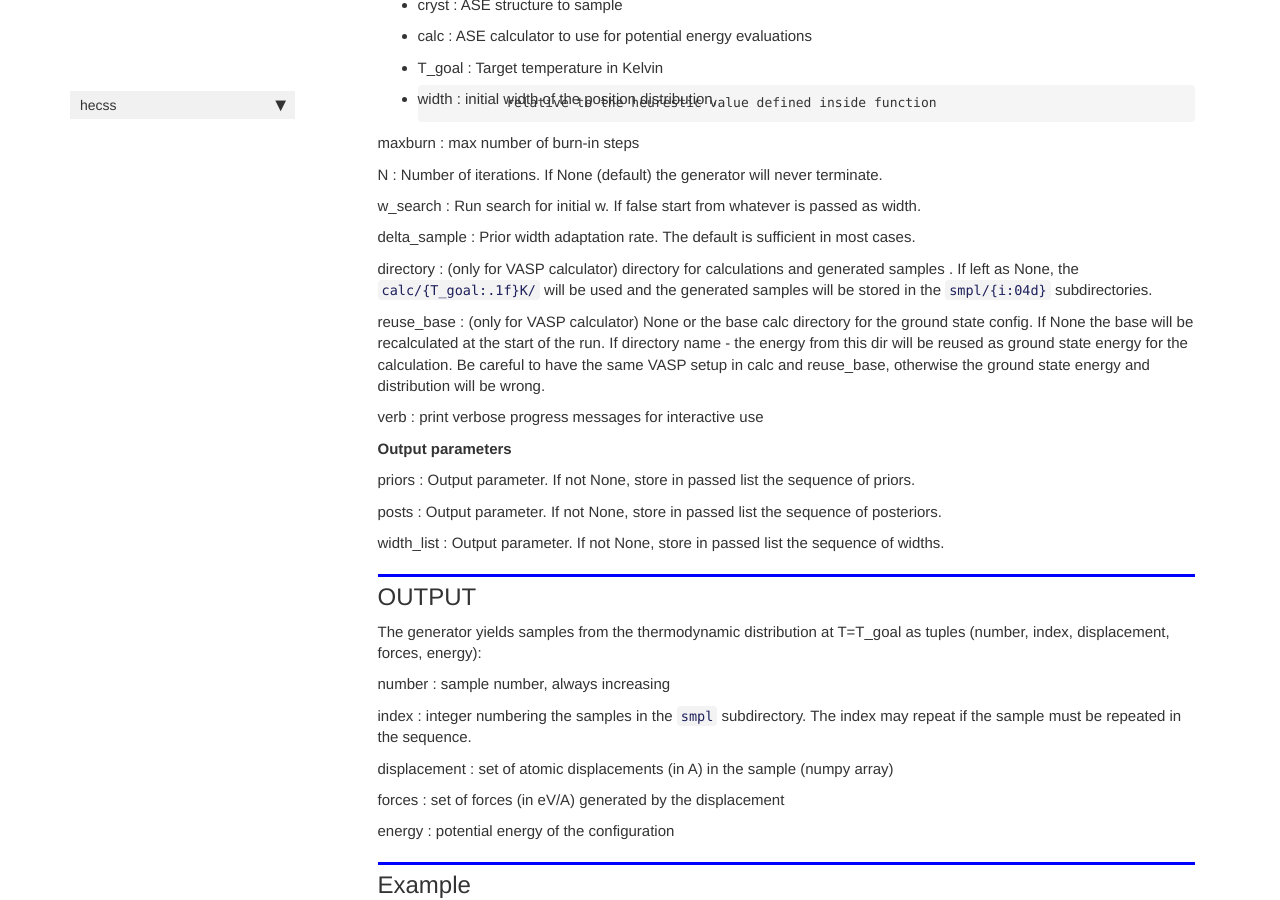
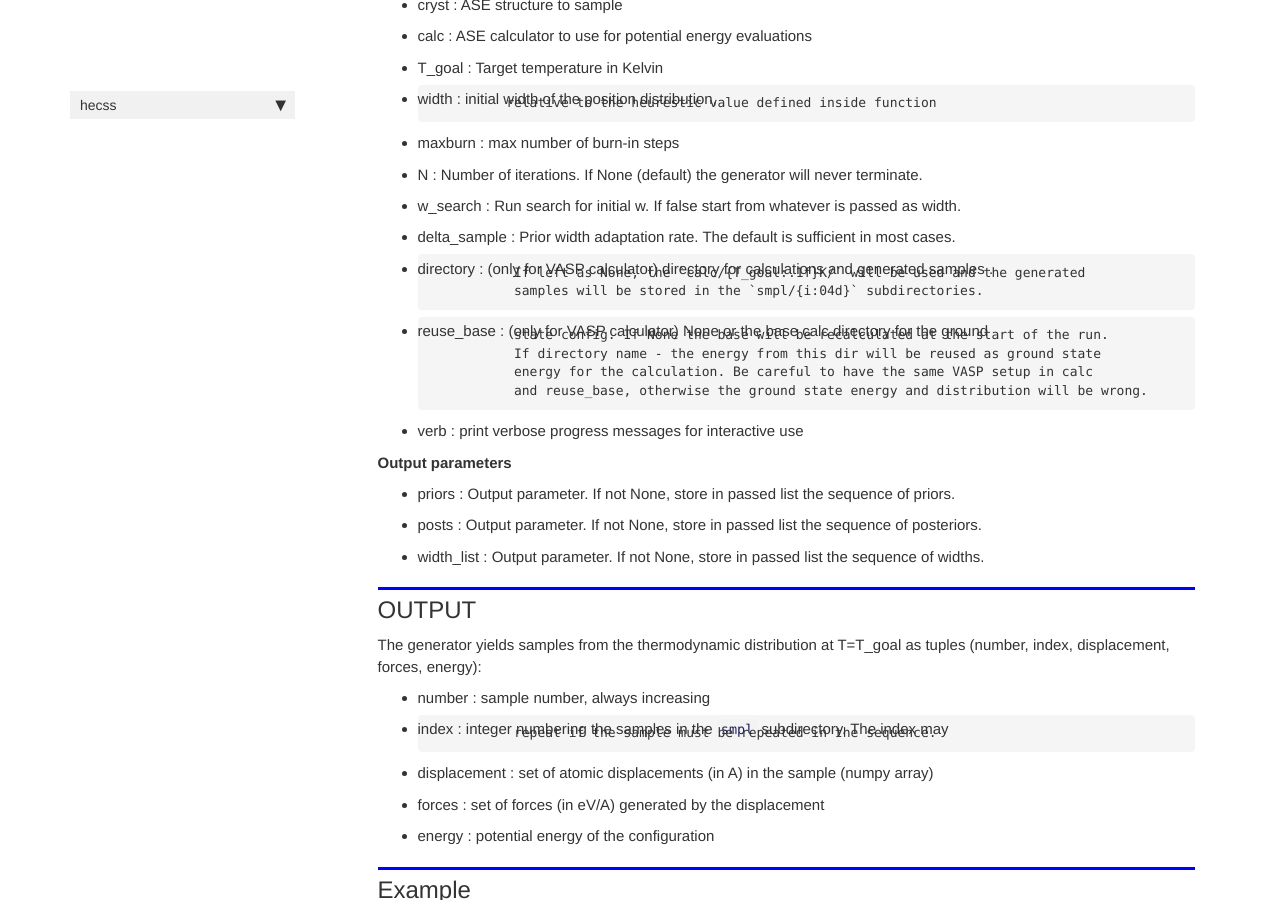
Before and after one commit to jochym/hecss, a Jekyll site: the page built from docs/core.html, in a window 1280 px wide and 900 px high, scrolled down 1668 px. Built offline with Jekyll 4.4.1, drawn with Linux system fonts in a browser that asks for light colours; nearby versions of some CDN libraries; comment, search, counter and statistics services are not loaded.

Commit message:
Try different formatting

```diff
--- a/docs/core.html
+++ b/docs/core.html
@@ -200,32 +200,39 @@ The state is preserved until the .close() method is called.</p>
 <li>width        : initial width of the position distribution,
 <pre><code>        relative to the heurestic value defined inside function</code></pre>
 </li>
+<li>maxburn      : max number of burn-in steps</li>
+<li>N            : Number of iterations. If None (default) the generator will never terminate.</li>
+<li>w_search     : Run search for initial w. If false start from whatever is passed as width.</li>
+<li>delta_sample : Prior width adaptation rate. The default is sufficient in most cases.</li>
+<li>directory    : (only for VASP calculator) directory for calculations and generated samples .
+<pre><code>         If left as None, the `calc/{T_goal:.1f}K/` will be used and the generated
+         samples will be stored in the `smpl/{i:04d}` subdirectories.</code></pre>
+</li>
+<li>reuse_base   : (only for VASP calculator) None or the base calc directory for the ground
+<pre><code>         state config. If None the base will be recalculated at the start of the run.
+         If directory name - the energy from this dir will be reused as ground state
+         energy for the calculation. Be careful to have the same VASP setup in calc
+         and reuse_base, otherwise the ground state energy and distribution will be wrong.</code></pre>
+</li>
+<li>verb         : print verbose progress messages for interactive use</li>
 </ul>
-<p>maxburn      : max number of burn-in steps</p>
-<p>N            : Number of iterations. If None (default) the generator will never terminate.</p>
-<p>w_search     : Run search for initial w. If false start from whatever is passed as width.</p>
-<p>delta_sample : Prior width adaptation rate. The default is sufficient in most cases.</p>
-<p>directory    : (only for VASP calculator) directory for calculations and generated samples .
-               If left as None, the <code>calc/{T_goal:.1f}K/</code> will be used and the generated
-               samples will be stored in the <code>smpl/{i:04d}</code> subdirectories.</p>
-<p>reuse_base   : (only for VASP calculator) None or the base calc directory for the ground
-               state config. If None the base will be recalculated at the start of the run.
-               If directory name - the energy from this dir will be reused as ground state
-               energy for the calculation. Be careful to have the same VASP setup in calc
-               and reuse_base, otherwise the ground state energy and distribution will be wrong.</p>
-<p>verb         : print verbose progress messages for interactive use</p>
 <p><strong>Output parameters</strong></p>
-<p>priors     : Output parameter. If not None, store in passed list the sequence of priors.</p>
-<p>posts      : Output parameter. If not None, store in passed list the sequence of posteriors.</p>
-<p>width_list : Output parameter. If not None, store in passed list the sequence of widths.</p>
+<ul>
+<li>priors     : Output parameter. If not None, store in passed list the sequence of priors.</li>
+<li>posts      : Output parameter. If not None, store in passed list the sequence of posteriors.</li>
+<li>width_list : Output parameter. If not None, store in passed list the sequence of widths.</li>
+</ul>
 <h2 id="OUTPUT">OUTPUT<a class="anchor-link" href="#OUTPUT"> </a></h2><p>The generator yields samples from the thermodynamic distribution at T=T_goal as tuples
 (number, index, displacement, forces, energy):</p>
-<p>number       : sample number, always increasing</p>
-<p>index        : integer numbering the samples in the <code>smpl</code> subdirectory. The index may
-               repeat if the sample must be repeated in the sequence.</p>
-<p>displacement : set of atomic displacements (in A) in the sample (numpy array)</p>
-<p>forces       : set of forces (in eV/A) generated by the displacement</p>
-<p>energy       : potential energy of the configuration</p>
+<ul>
+<li>number       : sample number, always increasing</li>
+<li>index        : integer numbering the samples in the <code>smpl</code> subdirectory. The index may
+<pre><code>         repeat if the sample must be repeated in the sequence.</code></pre>
+</li>
+<li>displacement : set of atomic displacements (in A) in the sample (numpy array)</li>
+<li>forces       : set of forces (in eV/A) generated by the displacement</li>
+<li>energy       : potential energy of the configuration</li>
+</ul>
 
 </div>
 
```
Also changed, not shown: hecss/core.py (+15 -28 lines), 1 other file.
